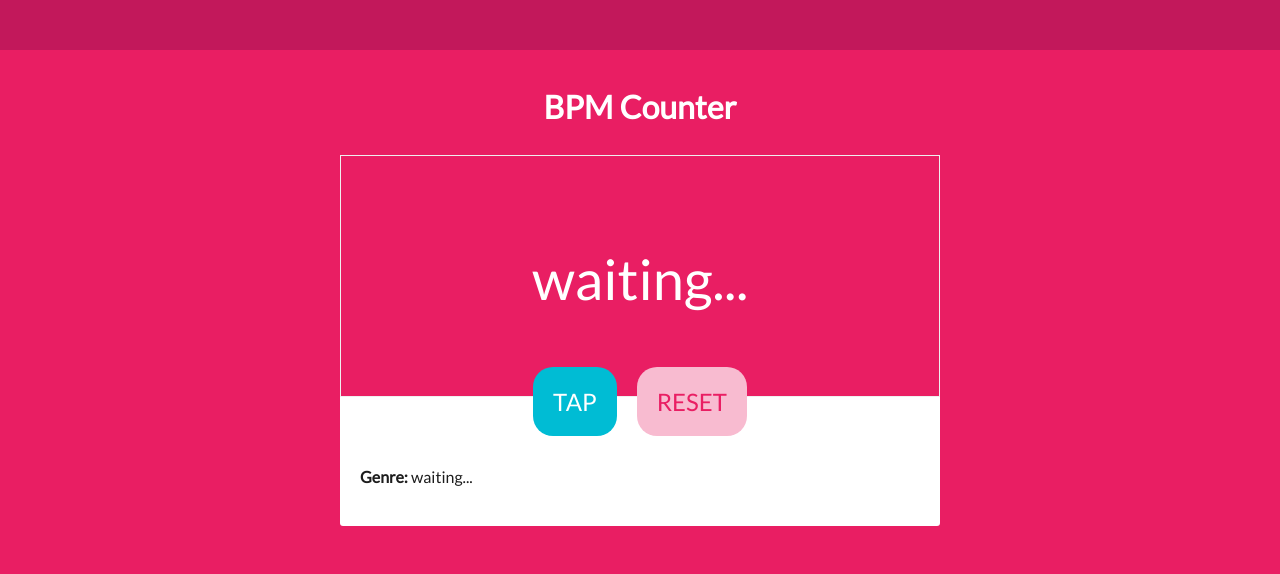
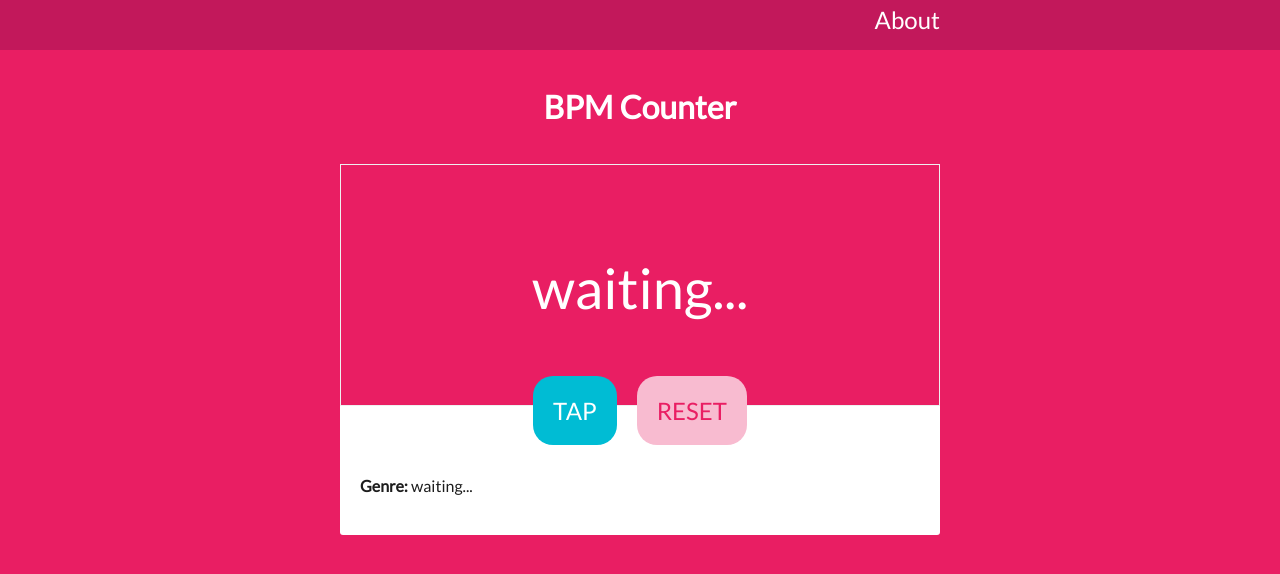
Before and after one commit to samgclarke/bpm-counter, a plain HTML site: page index.html in a window 1280 px wide. Drawn offline with Linux system fonts and the light colour scheme.

Commit message:
add basic routing, style updates

```diff
--- a/css/style.css
+++ b/css/style.css
@@ -2,6 +2,16 @@
 
 @font-face {
   font-family: Lato;
+}
+
+/* links */
+a:link, a:visited, a:hover {
+	color: white;
+	font-size: 1.5em;
+	text-decoration: none;
+}
+a:hover {
+	border-bottom: solid;
 }
 
 .no-select {
@@ -32,13 +42,32 @@ nav {
 	height: 50px;
 	width: 100%;
 }
+main, h1.title {
+	color: white;
+  max-width: 600px;
+  margin: 0px auto;
+}
+main, .inner-nav {
+	max-width: 600px;
+	margin: 0px auto;
+	width: 80%;
+	min-width: 220px;
+}
+
+.inner-nav a {
+	float: right;
+}
+h1.title {
+	margin-top: 30px;
+	text-align: center;
+}
+.text-left {
+	text-align: left;
+}
 
 main {
-	color: white;
-  margin: 30px auto;
+  margin-top: 30px;
   text-align: center;
-  width: 80%;
-  max-width: 600px;
 }
 .display, .info {
 	padding: 20px;
@@ -86,3 +115,7 @@ p#output {
 	background: #F8BBD0;
 	color: #E91E63;
 }
+
+.display-none {
+	display: none;
+}
--- a/index.html
+++ b/index.html
@@ -3,8 +3,10 @@
   <head>
     <meta charset="utf-8">
     <meta http-equiv="x-ua-compatible" content="ie=edge">
-    <title>BPM Counter</title>
-    <meta name="description" content="">
+    <title>BPM Counter - Just Tap</title>
+    <meta name="description" content="Online BPM Counter">
+    <meta name="keywords" content="BPM Counter, BPM, DJ, Music">
+    <meta name="author" content="Sam G. Clarke">
     <meta name="viewport" content="width=device-width, initial-scale=1">
 
     <link rel="apple-touch-icon" href="apple-touch-icon.png">
@@ -18,11 +20,16 @@
     <![endif]-->
 
     <nav>
+      <div class="inner-nav">
+        <a href="#" id="root-link" class="" onclick="showRoot()">Home</a>
+        <a href="#" id="about-link" class="" onclick="showAbout()">About</a>
+      </div>
     </nav>
 
-    <main>
-      <h1>BPM Counter</h1>
-      <div class="display">
+    <h1 class="title">BPM Counter</h1>
+
+    <main id="root">
+      <div id="main-content" class="display">
         <div class="output-wrapper">
           <p id="output">waiting...</p>
         </div>
@@ -35,6 +42,13 @@
       </div>
     </main>
 
+    <main id="about">
+      <div id="main-content" class="display">
+        <h2>About BPM Counter</h2>
+        <p class="text-left">BPM Counter is a an online tool for quickly determining the Beats Per Minute of a piece of music.</p>
+      </div>
+    </main>
+
     <script type="application/javascript" src="js/main.js"></script>
   </body>
 </html>
--- a/js/main.js
+++ b/js/main.js
@@ -63,3 +63,29 @@ function keyDowner(e) {
     };
   }
 };
+
+function showAbout() {
+  console.log('show about');
+  var mainContent = document.getElementById("root");
+  var aboutContent = document.getElementById("about");
+  var rootLink = document.getElementById("root-link");
+  var aboutLink = document.getElementById("about-link");
+  mainContent.className = "display-none";
+  aboutContent.className = "";
+  rootLink.className = "";
+  aboutLink.className = "display-none";
+};
+
+function showRoot() {
+  console.log('show home');
+  var mainContent = document.getElementById("root");
+  var aboutContent = document.getElementById("about");
+  var rootLink = document.getElementById("root-link");
+  var aboutLink = document.getElementById("about-link");
+  mainContent.className = "";
+  aboutContent.className = "display-none";
+  rootLink.className = "display-none";
+  aboutLink.className = "";
+};
+
+showRoot();
--- /dev/null
+++ b/robots.txt
@@ -0,0 +1,2 @@
+User-agent: *
+Disallow:
```
